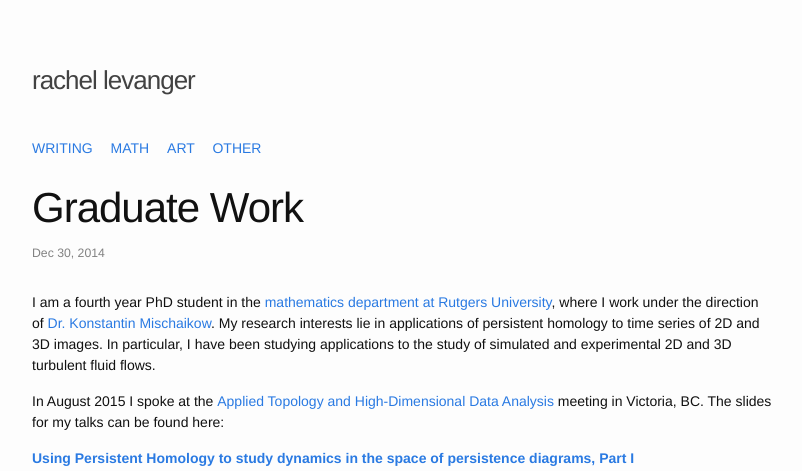
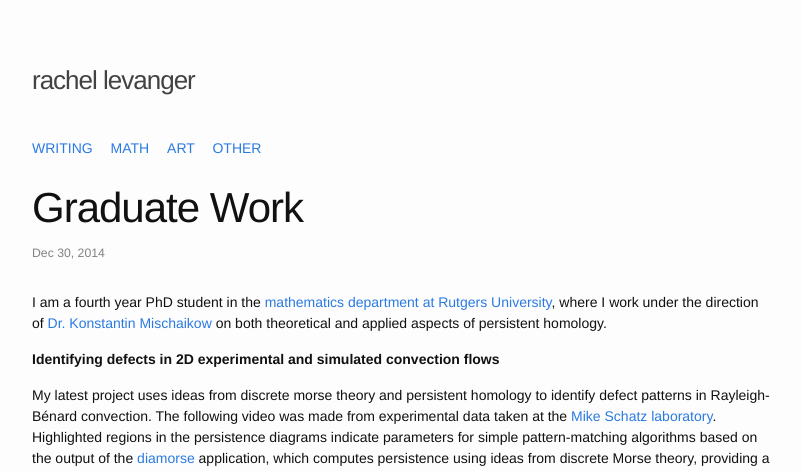
Before and after one commit to rachellevanger/rachellevanger.com, a Jekyll site: the page built from _posts/2014-12-30-math-graduate-work.markdown, in a window 1280 px wide. Shown: the top 471 px of the page, without its empty margins (238-1040 px from the left). Built offline with Jekyll 4.4.1, drawn with Linux system fonts in a browser that asks for light colours; some web fonts are replaced; some of the changed text lies outside the part shown.

Commit message:
Updating grad work and cv.

```diff
--- a/_posts/2014-12-30-math-graduate-work.markdown
+++ b/_posts/2014-12-30-math-graduate-work.markdown
@@ -5,17 +5,17 @@ date:   2014-12-30 11:30:02 -0500
 categories: math
 ---
 
-I am a fourth year PhD student in the <a href="http://http://math.rutgers.edu/" target="_blank">mathematics department at Rutgers University</a>, where I work under the direction of <a href="http://math.rutgers.edu/~mischaik/" target="_blank">Dr. Konstantin Mischaikow</a>. My research interests lie in applications of persistent homology to time series of 2D and 3D images. In particular, I have been studying applications to the study of simulated and experimental 2D and 3D turbulent fluid flows.
+I am a fourth year PhD student in the <a href="http://http://math.rutgers.edu/" target="_blank">mathematics department at Rutgers University</a>, where I work under the direction of <a href="http://math.rutgers.edu/~mischaik/" target="_blank">Dr. Konstantin Mischaikow</a> on both theoretical and applied aspects of persistent homology.
 
-In August 2015 I spoke at the <a href="http://rybu.org/appliedtopmeeting" target="_blank">Applied Topology and High-Dimensional Data Analysis</a> meeting in Victoria, BC. The slides for my talks can be found here:
+**Identifying defects in 2D experimental and simulated convection flows**
 
-<strong><a href="docs/Application_of_Persistent_Homology_web.pdf">Using Persistent Homology to study dynamics in the space of persistence diagrams, Part I
-</a></strong>
-<blockquote>ABSTRACT: It is common practice to study dynamical systems on domains with periodic boundary conditions to remove boundary effects imposed by a domain of finite size. While this solves one problem, it potentially creates another: two solutions that are symmetry-related may be seen as separate solutions to the system. While there are classical methods to determine if two solutions are symmetry-related, we show how persistent homology is a natural tool that can be used to quotient out these symmetries. Meant to be an introduction to persistent homology and applied topology, we assume no background in fluid dynamics, and only minimal familiarity with dynamical systems. Rather, this talk is meant to familiarize the audience with two flavors of applications of persistent homology--reducing a scalar field to a persistence diagram and analyzing the shape of a point cloud--,and to see how these two methods work together to say something about the dynamics of a time-evolving system.</blockquote>
+My latest project uses ideas from discrete morse theory and persistent homology to identify defect patterns in Rayleigh-Bénard convection. The following video was made from experimental data taken at the [Mike Schatz laboratory](http://www.schatzlab.gatech.edu/). Highlighted regions in the persistence diagrams indicate parameters for simple pattern-matching algorithms based on the output of the [diamorse](https://github.com/AppliedMathematicsANU/diamorse) application, which computes persistence using ideas from discrete Morse theory, providing a geometric link between the persistence points and the source images.
 
-<strong><a href="docs/ATHDDA_Levanger_Part_II.pdf">Using Persistent Homology to study dynamics in the space of persistence diagrams, Part II</a></strong>
-<blockquote>ABSTRACT: Building on the concepts from my talk in Part I, we address more nuanced issues that occur when studying the dynamics of fluid flows. This includes addressing sampling rates for periodic orbits and techniques for analyzing large point clouds. We also explore the use of diffusion map projections and show how this approach can help to organize and correlate the data to natural measurements of the system.
-</blockquote>
+<center>
+<iframe width="560" height="315" src="https://www.youtube.com/embed/LkVoeX70QXY" frameborder="0" allowfullscreen></iframe>
+</center>
 
+<br />
+**Publications**
 
-Here are <a href="http://arxiv.org/find/math/1/au:+Levanger_R/0/1/0/all/0/1">some papers on arXiv.org</a> that I had a part in writing. More to come!
+Here are <a href="http://arxiv.org/find/math/1/au:+Levanger_R/0/1/0/all/0/1">some papers on arXiv.org</a> that I had a part in writing.
```
Also changed, not shown: 1 other file.
